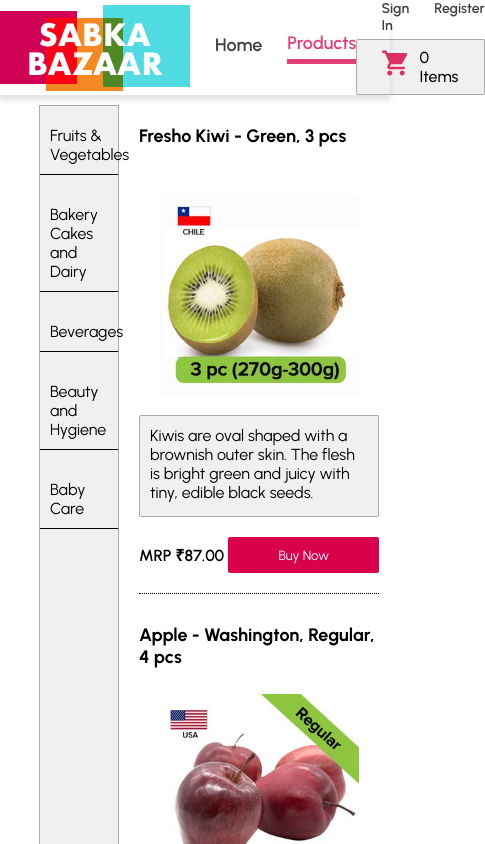
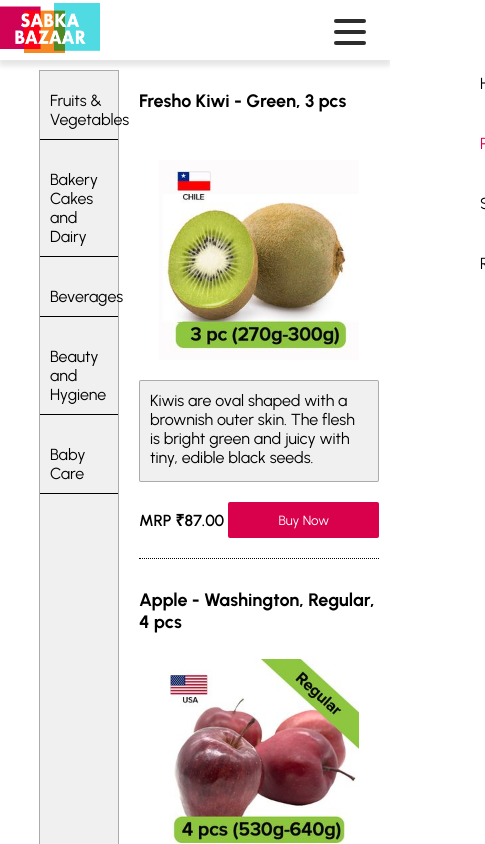
Before and after one commit to CodErebus-dot-com/Sabka_Bazaar, a React (Create React App) app: page /products in a window 390 px wide. Shown: the top 844 px of the page, 485 px wide, since content can reach past the window. Built offline with nearby package versions, Linux system fonts and the light colour scheme; data requests are answered from the project's data file.

Commit message:
feat: RWD-Mobile Hamburger Menu

```diff
--- a/src/App.js
+++ b/src/App.js
@@ -2,6 +2,7 @@
 import styled from 'styled-components';
 import { BrowserRouter, Routes, Route } from 'react-router-dom';
 import Navbar from './components/Navbar';
+import Dropdown from './components/Dropdown';
 import Footer from './components/Footer';
 import Home from "./pages/Home";
 import Products from "./pages/Products";
@@ -9,6 +10,7 @@
 import Signin from "./pages/Signin";
 import NoMatch from './pages/NoMatch';
 import { GlobalContext } from './contexts/GlobalContext';
+import { isMobile } from './utils/Helper';
 // import { useAsyncError } from './utils/Helper';
 
 const Wrapper = styled.div`
@@ -25,6 +27,7 @@
   &.modal-open {
     display: block;
   }
+  overflow: hidden;
 `;
 
 const BodyWrapper = styled.div`
@@ -70,6 +73,7 @@
     <BrowserRouter>
       <GlobalContext.Provider value={{categories, cart, setCart, handleAddProduct}}>
         <Wrapper className={modal && 'modal-open'} onClick={event => modal && !event.target.closest('.modal') && openModal(!modal)}>
+          {/* {isMobile() ? <Dropdown openModal={openModal} modal={modal} /> : <Navbar openModal={openModal} modal={modal} />} */}
           <Navbar openModal={openModal} modal={modal} />
             <BodyWrapper>
               <Routes>
--- /dev/null
+++ b/src/components/Burger.js
@@ -0,0 +1,52 @@
+
+import React, { useState } from 'react';
+import styled from 'styled-components';
+import RightNav from './RightNav';
+
+const StyledBurger = styled.div`
+  width: 2rem;
+  height: 2rem;
+  position: fixed;
+  top: 1rem;
+  right: 1.5rem;
+  z-index: 10;
+  display: flex;
+  justify-content: space-around;
+  flex-flow: column nowrap;
+  transition: all .5s linear;
+  div {
+    width: 2rem;
+    height: 0.25rem;
+    background-color: ${({ open }) => open ? '#2b2d2f' : '#2b2d2f'};
+    border-radius: 10px;
+    transform-origin: 1px;
+    transition: all .5s linear;
+    &:nth-child(1) {
+      transform: ${({ open }) => open ? 'rotate(45deg)' : 'rotate(0)'};
+    }
+    &:nth-child(2) {
+      transform: ${({ open }) => open ? 'translateX(100%)' : 'translateX(0)'};
+      opacity: ${({ open }) => open ? 0 : 1};
+    }
+    &:nth-child(3) {
+      transform: ${({ open }) => open ? 'rotate(-45deg)' : 'rotate(0)'};
+    }
+  }
+`;
+
+const Burger = () => {
+  const [open, setOpen] = useState(false)
+
+  return (
+    <>
+      <StyledBurger open={open} onClick={() => setOpen(!open)}>
+        <div />
+        <div />
+        <div />
+      </StyledBurger>
+      <RightNav open={open} setOpen={setOpen}/>
+    </>
+  )
+}
+
+export default Burger;
--- /dev/null
+++ b/src/components/CartIcon.js
@@ -0,0 +1,41 @@
+import React, { useContext } from 'react';
+import styled from 'styled-components';
+import { GlobalContext } from '../contexts/GlobalContext';
+import { isTablet, isDesktop } from '../utils/Helper';
+
+const Container = styled.div`
+    display: flex;
+    background-color: rgba(105,105,105,0.1);
+    border: 1px solid rgba(105,105,105, .5);
+    border-radius: 2px;
+    padding: .5rem 1rem;
+    padding: ${isTablet() ? '.5rem' : (isDesktop() ? '.5rem 1rem' : '')};
+    cursor: pointer;
+`;
+
+
+const CartListItem = styled.span`
+    display: flex;
+    align-items: flex-end;
+    font-weight: 500;
+    font-size: 16px;
+`;
+
+const Image = styled.img`
+    height: 30px;
+    width: 50px;
+`;
+
+const CartIcon = ({openModal}) => {
+    const { cart } = useContext(GlobalContext);
+    const totalItemsInCart = cart.reduce((acc, curr) => (acc + curr.quantity), 0);
+
+  return (
+    <Container onClick={() => openModal(true)}>
+        <Image src={process.env.PUBLIC_URL + 'static/images/cart.svg'} alt='Cart Icon' />
+        <CartListItem>{totalItemsInCart} {totalItemsInCart === 1 ? ' Item' : ' Items'}</CartListItem>
+    </Container>
+  )
+}
+
+export default CartIcon;
--- /dev/null
+++ b/src/components/Dropdown.js
@@ -0,0 +1,9 @@
+import React from 'react';
+
+const Dropdown = () => {
+  return (
+    <div>Dropdown</div>
+  )
+}
+
+export default Dropdown;
--- a/src/components/Navbar.js
+++ b/src/components/Navbar.js
@@ -1,22 +1,26 @@
 import styled from 'styled-components';
 import { NavLink } from 'react-router-dom';
 import ModalPortal from './ModalPortal';
-import { useContext } from 'react';
-import { GlobalContext } from '../contexts/GlobalContext';
-import { isTablet, isDesktop } from '../utils/Helper';
+import { isTablet, isDesktop, isMobile } from '../utils/Helper';
+import CartIcon from './CartIcon';
+import Burger from './Burger';
 
 const Container = styled.header`
-    height: ${isTablet() ? '80px' : (isDesktop() ? '100px' : '')};
-    /* display: flex;
-    justify-content: center;
-    align-items: center; */
+    height: ${isTablet() ? '80px' : (isDesktop() ? '100px' : '60px')};
+    // display: flex;
+    // justify-content: center;
+    // align-items: center;
     box-shadow: 0px 5px 5px 1px rgba(0,0,0,0.1);
     padding: ${isTablet() ? '0' : (isDesktop() ? '10px 10%' : '')};
+    margin-bottom: ${isTablet() ? '20px' : (isDesktop() ? '' : '')};
+    z-index: 9;
+    background-color: #fff;
 `;
 
 const Wrapper = styled.nav`
     display: flex;
     min-width: 100%;
+    height: 100%;
 `;
 
 const Left = styled.div`
@@ -33,13 +37,14 @@
 const Right = styled.div`
     flex: 1;
     display: flex;
-    flex-direction: column;
-    justify-content: space-between;
+    flex-direction: row nowrap;
+    justify-content: flex-end;
     align-items: ${isTablet() ? 'flex-end' : (isDesktop() ? 'center' : '')};
 `;
 
 const Logo = styled.img`
-    height: ${isTablet() ? '80%' : (isDesktop() ? '100%' : '')};
+    height: ${isTablet() ? '70px' : (isDesktop() ? '100%' : '50px')};
+    width: ${isTablet() ? '140px' : (isDesktop() ? '100%' : '100px')};
 `;
 
 const CenterListItem = styled.span`
@@ -52,16 +57,7 @@
 `;
 
 const RightListItem = styled.div`
-    display: flex;
-`;
-
-const CartIcon = styled.div`
-    display: flex;
-    background-color: rgba(105,105,105,0.1);
-    border: 1px solid rgba(105,105,105, .5);
-    border-radius: 2px;
-    padding: .5rem 1rem;
-    cursor: pointer;
+    flex-direction: column;
 `;
 
 const CartListItem = styled.span`
@@ -71,13 +67,6 @@
     opacity: 0.75;
     color: #2b2d2f;
     margin-left: 25px;
-`;
-
-const CartSubListItem = styled.span`
-    display: flex;
-    align-items: flex-end;
-    font-weight: 500;
-    font-size: 16px;
 `;
 
 const StyledLink = styled(NavLink)`
@@ -117,30 +106,35 @@
 `;
 
 const Navbar = ({openModal, modal}) => {
-    const { cart } = useContext(GlobalContext);
-    const totalItemsInCart = cart.reduce((acc, curr) => (acc + curr.quantity), 0);
-
 
   return (
     <Container>
         <Wrapper>
             <Left>
+                <NavLink to = '/'>
                     <Logo src={process.env.PUBLIC_URL + 'static/images/logo.png'} alt="Sabka Bazaar Logo" />
+                </NavLink>
             </Left>
             <Center>
+            {
+                isMobile() ? '' : (<>
                     <CenterListItem><StyledLink to = '/' className='navlink-hover'>Home</StyledLink></CenterListItem>
                     <CenterListItem><StyledLink to = '/products' className='navlink-hover'>Products</StyledLink></CenterListItem>
+                </>)
+            }
             </Center>
             <Right>
+            {
+                isMobile() ? (<Burger />) : (
                     <RightListItem>
                         <CartListItem><StyledLink to = '/signin' className='navlink-hover'>Sign In</StyledLink></CartListItem>
                         <CartListItem><StyledLink to = '/register' className='navlink-hover'>Register</StyledLink></CartListItem>
+                        <CartIcon openModal={openModal} />
+                        {modal && <ModalPortal openModal={openModal} modal={modal} />}
                     </RightListItem>
-                <CartIcon onClick={() => openModal(true)}>
-                    <img src={process.env.PUBLIC_URL + 'static/images/cart.svg'} alt='Cart Icon' style = {{height: 30, width: 50}} />
-                    <CartSubListItem>{totalItemsInCart} {totalItemsInCart === 1 ? ' Item' : ' Items'}</CartSubListItem>
-                </CartIcon>
-                {modal && <ModalPortal openModal={openModal} modal={modal} />}
+                )
+            }
+
             </Right>
         </Wrapper>
     </Container>
--- /dev/null
+++ b/src/components/RightNav.js
@@ -0,0 +1,70 @@
+import { NavLink } from 'react-router-dom';
+import styled from 'styled-components'
+import { isMobile } from '../utils/Helper';
+
+const Ul = styled.ul`
+  list-style: none;
+    flex-flow: column nowrap;
+    background-color: #fff;
+    position: fixed;
+    transform: ${({ open }) => open ? 'translateX(0)' : 'translateX(100%)'};
+    top: 0;
+    left: 0;
+    height: 100vh;
+    width: 100vw;
+    padding-top: 3.5rem;
+    transition: transform 0.5s ease-in-out;
+    z-index: 9;
+`;
+
+const StyledLink = styled(NavLink)`
+    text-decoration: none;
+    color: black;
+    &:focus, &:hover, &:visited, &:link, &:active {
+        text-decoration: none;
+    }
+    &.navlink-hover {
+        color: #000;
+        text-decoration: none;
+    }
+    &.navlink-hover::after {
+        content: '';
+        display: block;
+        width: 0;
+        margin: auto;
+        height: 5px;
+        background: transparent;
+        transition: width .5s ease, background-color .5s ease;
+    }
+    &.navlink-hover:hover::after {
+        width: 100%;
+        background-color: #2b2d2f;
+    }
+    &.active {
+        color: rgb(217,0,76);
+        border-bottom: '2px solid rgb(217,0,76)';
+        &.navlink-hover::after {
+            width: 0;
+        }
+    }
+    &:active, &:focus, &:visited {
+        outline: none;
+    }
+`;
+
+const ListItem = styled.li`
+    padding: 18px 10px;
+`;
+
+const RightNav = ({ open, setOpen }) => {
+  return (
+    <Ul open={open}>
+      <ListItem onClick={() => setOpen(!open)}><StyledLink to='/' className='navlink-hover'>Home</StyledLink></ListItem>
+      <ListItem onClick={() => setOpen(!open)}><StyledLink to='/products' className='navlink-hover'>Products</StyledLink></ListItem>
+      <ListItem onClick={() => setOpen(!open)}><StyledLink to='/signin' className='navlink-hover'>Sign In</StyledLink></ListItem>
+      <ListItem onClick={() => setOpen(!open)}><StyledLink to='/register' className='navlink-hover'>Register</StyledLink></ListItem>
+    </Ul>
+  )
+}
+
+export default RightNav;
```
Lines whose indentation alone changed are shown as unchanged.
